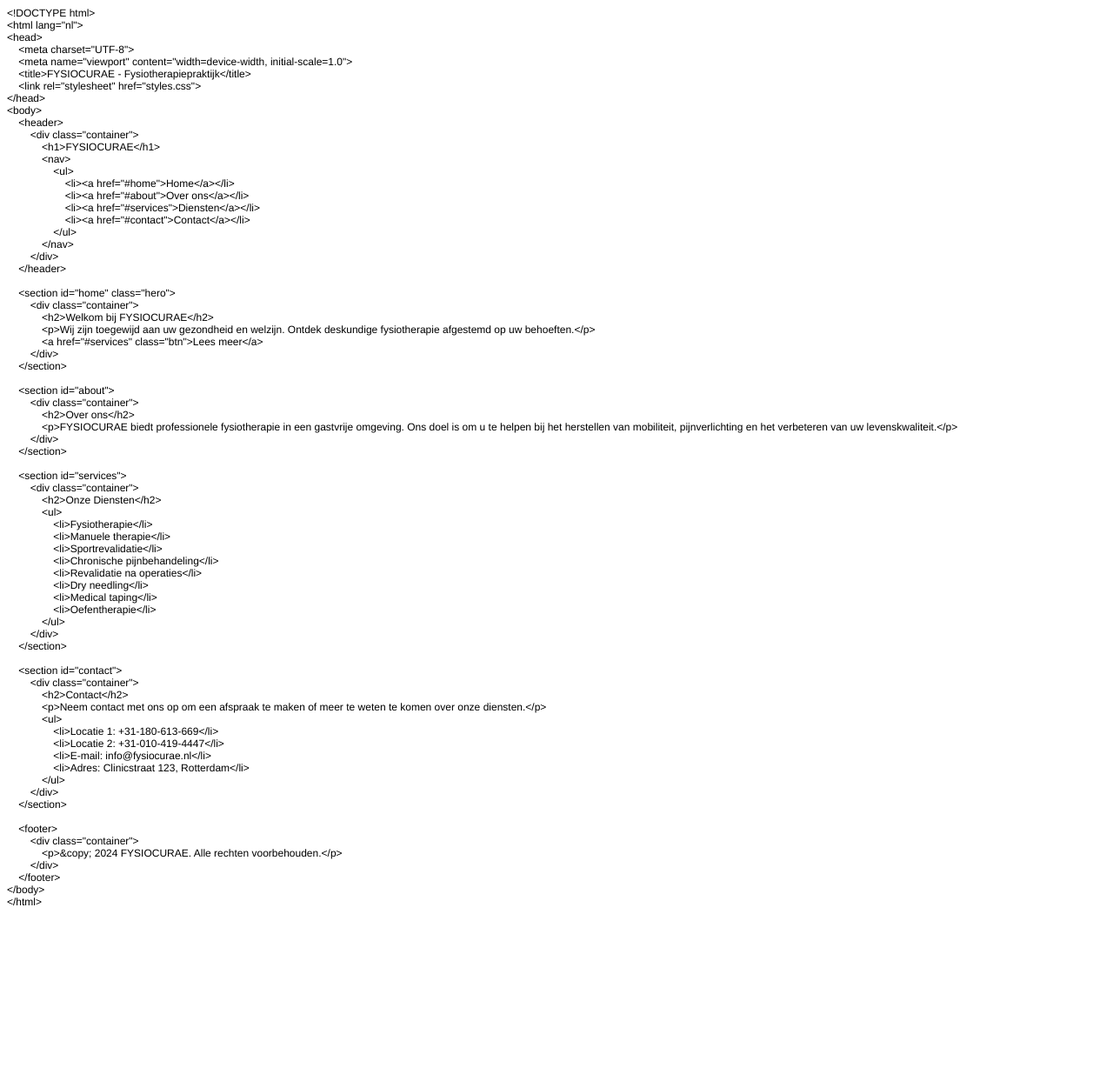
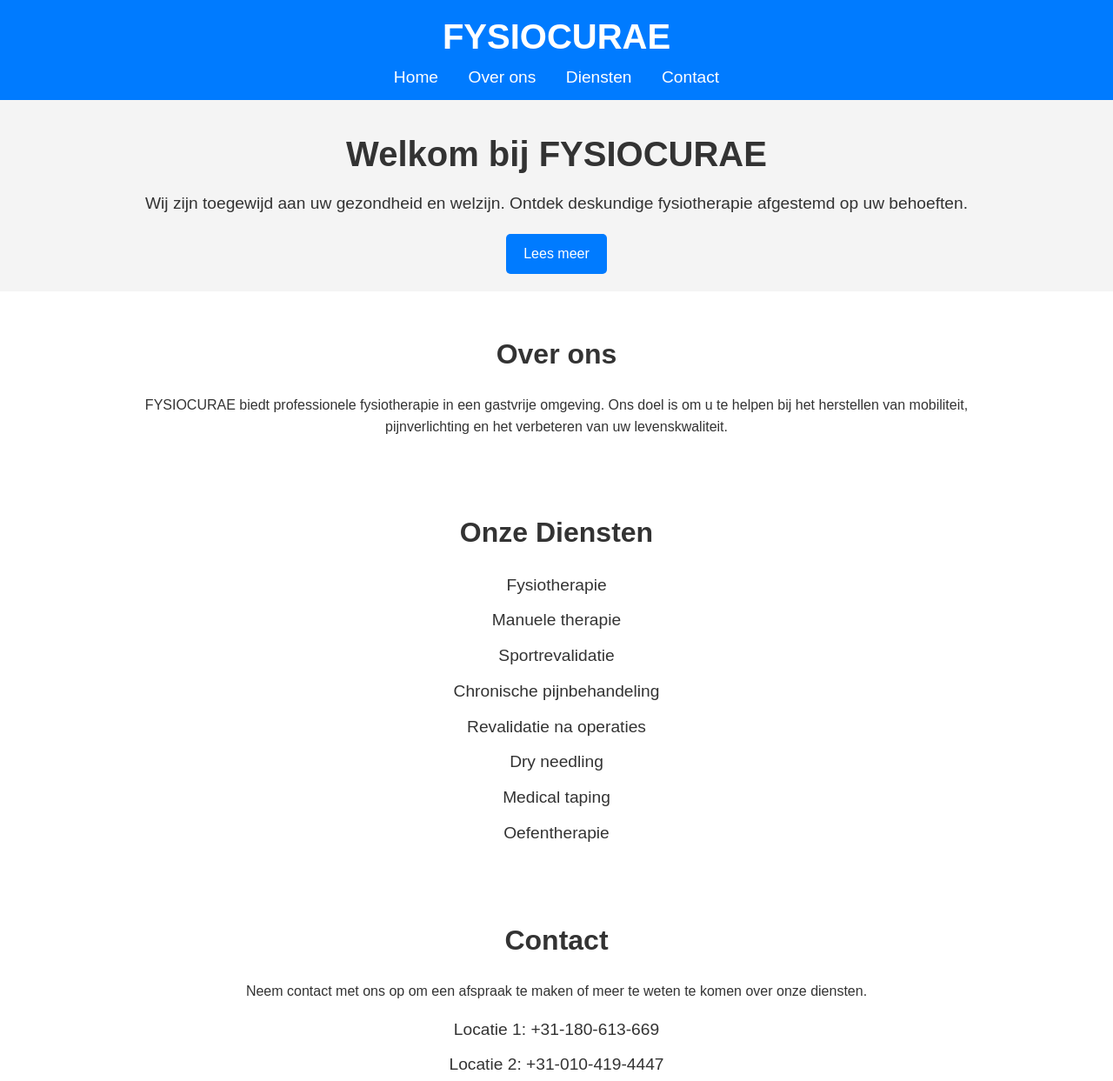
Before and after one commit to ocopuroglu/fysiocurae-website, a plain HTML site: page index.html in a window 1280 px wide. Shown: the top 1243 px of the page at 87% size. Before the commit the page ends 1052 px from the top, so only its background shows below. Drawn offline with Linux system fonts and the light colour scheme.

Commit message:
Update index.html

```diff
--- a/index.html
+++ b/index.html
@@ -1,90 +1,74 @@
-<!DOCTYPE html PUBLIC "-//W3C//DTD HTML 4.01//EN" "http://www.w3.org/TR/html4/strict.dtd">
-<html>
+<!DOCTYPE html>
+<html lang="nl">
 <head>
-  <meta http-equiv="Content-Type" content="text/html; charset=utf-8">
-  <meta http-equiv="Content-Style-Type" content="text/css">
-  <title></title>
-  <meta name="Generator" content="Cocoa HTML Writer">
-  <meta name="CocoaVersion" content="2575.3">
-  <style type="text/css">
-    p.p1 {margin: 0.0px 0.0px 0.0px 0.0px; font: 12.0px Helvetica}
-    p.p2 {margin: 0.0px 0.0px 0.0px 0.0px; font: 12.0px Helvetica; min-height: 14.0px}
-  </style>
+    <meta charset="UTF-8">
+    <meta name="viewport" content="width=device-width, initial-scale=1.0">
+    <title>FYSIOCURAE - Fysiotherapiepraktijk</title>
+    <link rel="stylesheet" href="styles.css">
 </head>
 <body>
-<p class="p1">&lt;!DOCTYPE html&gt;</p>
-<p class="p1">&lt;html lang="nl"&gt;</p>
-<p class="p1">&lt;head&gt;</p>
-<p class="p1"><span class="Apple-converted-space">    </span>&lt;meta charset="UTF-8"&gt;</p>
-<p class="p1"><span class="Apple-converted-space">    </span>&lt;meta name="viewport" content="width=device-width, initial-scale=1.0"&gt;</p>
-<p class="p1"><span class="Apple-converted-space">    </span>&lt;title&gt;FYSIOCURAE - Fysiotherapiepraktijk&lt;/title&gt;</p>
-<p class="p1"><span class="Apple-converted-space">    </span>&lt;link rel="stylesheet" href="styles.css"&gt;</p>
-<p class="p1">&lt;/head&gt;</p>
-<p class="p1">&lt;body&gt;</p>
-<p class="p1"><span class="Apple-converted-space">    </span>&lt;header&gt;</p>
-<p class="p1"><span class="Apple-converted-space">        </span>&lt;div class="container"&gt;</p>
-<p class="p1"><span class="Apple-converted-space">            </span>&lt;h1&gt;FYSIOCURAE&lt;/h1&gt;</p>
-<p class="p1"><span class="Apple-converted-space">            </span>&lt;nav&gt;</p>
-<p class="p1"><span class="Apple-converted-space">                </span>&lt;ul&gt;</p>
-<p class="p1"><span class="Apple-converted-space">                    </span>&lt;li&gt;&lt;a href="#home"&gt;Home&lt;/a&gt;&lt;/li&gt;</p>
-<p class="p1"><span class="Apple-converted-space">                    </span>&lt;li&gt;&lt;a href="#about"&gt;Over ons&lt;/a&gt;&lt;/li&gt;</p>
-<p class="p1"><span class="Apple-converted-space">                    </span>&lt;li&gt;&lt;a href="#services"&gt;Diensten&lt;/a&gt;&lt;/li&gt;</p>
-<p class="p1"><span class="Apple-converted-space">                    </span>&lt;li&gt;&lt;a href="#contact"&gt;Contact&lt;/a&gt;&lt;/li&gt;</p>
-<p class="p1"><span class="Apple-converted-space">                </span>&lt;/ul&gt;</p>
-<p class="p1"><span class="Apple-converted-space">            </span>&lt;/nav&gt;</p>
-<p class="p1"><span class="Apple-converted-space">        </span>&lt;/div&gt;</p>
-<p class="p1"><span class="Apple-converted-space">    </span>&lt;/header&gt;</p>
-<p class="p2"><br></p>
-<p class="p1"><span class="Apple-converted-space">    </span>&lt;section id="home" class="hero"&gt;</p>
-<p class="p1"><span class="Apple-converted-space">        </span>&lt;div class="container"&gt;</p>
-<p class="p1"><span class="Apple-converted-space">            </span>&lt;h2&gt;Welkom bij FYSIOCURAE&lt;/h2&gt;</p>
-<p class="p1"><span class="Apple-converted-space">            </span>&lt;p&gt;Wij zijn toegewijd aan uw gezondheid en welzijn. Ontdek deskundige fysiotherapie afgestemd op uw behoeften.&lt;/p&gt;</p>
-<p class="p1"><span class="Apple-converted-space">            </span>&lt;a href="#services" class="btn"&gt;Lees meer&lt;/a&gt;</p>
-<p class="p1"><span class="Apple-converted-space">        </span>&lt;/div&gt;</p>
-<p class="p1"><span class="Apple-converted-space">    </span>&lt;/section&gt;</p>
-<p class="p2"><br></p>
-<p class="p1"><span class="Apple-converted-space">    </span>&lt;section id="about"&gt;</p>
-<p class="p1"><span class="Apple-converted-space">        </span>&lt;div class="container"&gt;</p>
-<p class="p1"><span class="Apple-converted-space">            </span>&lt;h2&gt;Over ons&lt;/h2&gt;</p>
-<p class="p1"><span class="Apple-converted-space">            </span>&lt;p&gt;FYSIOCURAE biedt professionele fysiotherapie in een gastvrije omgeving. Ons doel is om u te helpen bij het herstellen van mobiliteit, pijnverlichting en het verbeteren van uw levenskwaliteit.&lt;/p&gt;</p>
-<p class="p1"><span class="Apple-converted-space">        </span>&lt;/div&gt;</p>
-<p class="p1"><span class="Apple-converted-space">    </span>&lt;/section&gt;</p>
-<p class="p2"><br></p>
-<p class="p1"><span class="Apple-converted-space">    </span>&lt;section id="services"&gt;</p>
-<p class="p1"><span class="Apple-converted-space">        </span>&lt;div class="container"&gt;</p>
-<p class="p1"><span class="Apple-converted-space">            </span>&lt;h2&gt;Onze Diensten&lt;/h2&gt;</p>
-<p class="p1"><span class="Apple-converted-space">            </span>&lt;ul&gt;</p>
-<p class="p1"><span class="Apple-converted-space">                </span>&lt;li&gt;Fysiotherapie&lt;/li&gt;</p>
-<p class="p1"><span class="Apple-converted-space">                </span>&lt;li&gt;Manuele therapie&lt;/li&gt;</p>
-<p class="p1"><span class="Apple-converted-space">                </span>&lt;li&gt;Sportrevalidatie&lt;/li&gt;</p>
-<p class="p1"><span class="Apple-converted-space">                </span>&lt;li&gt;Chronische pijnbehandeling&lt;/li&gt;</p>
-<p class="p1"><span class="Apple-converted-space">                </span>&lt;li&gt;Revalidatie na operaties&lt;/li&gt;</p>
-<p class="p1"><span class="Apple-converted-space">                </span>&lt;li&gt;Dry needling&lt;/li&gt;</p>
-<p class="p1"><span class="Apple-converted-space">                </span>&lt;li&gt;Medical taping&lt;/li&gt;</p>
-<p class="p1"><span class="Apple-converted-space">                </span>&lt;li&gt;Oefentherapie&lt;/li&gt;</p>
-<p class="p1"><span class="Apple-converted-space">            </span>&lt;/ul&gt;</p>
-<p class="p1"><span class="Apple-converted-space">        </span>&lt;/div&gt;</p>
-<p class="p1"><span class="Apple-converted-space">    </span>&lt;/section&gt;</p>
-<p class="p2"><br></p>
-<p class="p1"><span class="Apple-converted-space">    </span>&lt;section id="contact"&gt;</p>
-<p class="p1"><span class="Apple-converted-space">        </span>&lt;div class="container"&gt;</p>
-<p class="p1"><span class="Apple-converted-space">            </span>&lt;h2&gt;Contact&lt;/h2&gt;</p>
-<p class="p1"><span class="Apple-converted-space">            </span>&lt;p&gt;Neem contact met ons op om een afspraak te maken of meer te weten te komen over onze diensten.&lt;/p&gt;</p>
-<p class="p1"><span class="Apple-converted-space">            </span>&lt;ul&gt;</p>
-<p class="p1"><span class="Apple-converted-space">                </span>&lt;li&gt;Locatie 1: +31-180-613-669&lt;/li&gt;</p>
-<p class="p1"><span class="Apple-converted-space">                </span>&lt;li&gt;Locatie 2: +31-010-419-4447&lt;/li&gt;</p>
-<p class="p1"><span class="Apple-converted-space">                </span>&lt;li&gt;E-mail: info@fysiocurae.nl&lt;/li&gt;</p>
-<p class="p1"><span class="Apple-converted-space">                </span>&lt;li&gt;Adres: Clinicstraat 123, Rotterdam&lt;/li&gt;</p>
-<p class="p1"><span class="Apple-converted-space">            </span>&lt;/ul&gt;</p>
-<p class="p1"><span class="Apple-converted-space">        </span>&lt;/div&gt;</p>
-<p class="p1"><span class="Apple-converted-space">    </span>&lt;/section&gt;</p>
-<p class="p2"><br></p>
-<p class="p1"><span class="Apple-converted-space">    </span>&lt;footer&gt;</p>
-<p class="p1"><span class="Apple-converted-space">        </span>&lt;div class="container"&gt;</p>
-<p class="p1"><span class="Apple-converted-space">            </span>&lt;p&gt;&amp;copy; 2024 FYSIOCURAE. Alle rechten voorbehouden.&lt;/p&gt;</p>
-<p class="p1"><span class="Apple-converted-space">        </span>&lt;/div&gt;</p>
-<p class="p1"><span class="Apple-converted-space">    </span>&lt;/footer&gt;</p>
-<p class="p1">&lt;/body&gt;</p>
-<p class="p1">&lt;/html&gt;</p>
+    <header>
+        <div class="container">
+            <h1>FYSIOCURAE</h1>
+            <nav>
+                <ul>
+                    <li><a href="#home">Home</a></li>
+                    <li><a href="#about">Over ons</a></li>
+                    <li><a href="#services">Diensten</a></li>
+                    <li><a href="#contact">Contact</a></li>
+                </ul>
+            </nav>
+        </div>
+    </header>
+
+    <section id="home" class="hero">
+        <div class="container">
+            <h2>Welkom bij FYSIOCURAE</h2>
+            <p>Wij zijn toegewijd aan uw gezondheid en welzijn. Ontdek deskundige fysiotherapie afgestemd op uw behoeften.</p>
+            <a href="#services" class="btn">Lees meer</a>
+        </div>
+    </section>
+
+    <section id="about">
+        <div class="container">
+            <h2>Over ons</h2>
+            <p>FYSIOCURAE biedt professionele fysiotherapie in een gastvrije omgeving. Ons doel is om u te helpen bij het herstellen van mobiliteit, pijnverlichting en het verbeteren van uw levenskwaliteit.</p>
+        </div>
+    </section>
+
+    <section id="services">
+        <div class="container">
+            <h2>Onze Diensten</h2>
+            <ul>
+                <li>Fysiotherapie</li>
+                <li>Manuele therapie</li>
+                <li>Sportrevalidatie</li>
+                <li>Chronische pijnbehandeling</li>
+                <li>Revalidatie na operaties</li>
+                <li>Dry needling</li>
+                <li>Medical taping</li>
+                <li>Oefentherapie</li>
+            </ul>
+        </div>
+    </section>
+
+    <section id="contact">
+        <div class="container">
+            <h2>Contact</h2>
+            <p>Neem contact met ons op om een afspraak te maken of meer te weten te komen over onze diensten.</p>
+            <ul>
+                <li>Locatie 1: +31-180-613-669</li>
+                <li>Locatie 2: +31-010-419-4447</li>
+                <li>E-mail: info@fysiocurae.nl</li>
+                <li>Adres: Clinicstraat 123, Rotterdam</li>
+            </ul>
+        </div>
+    </section>
+
+    <footer>
+        <div class="container">
+            <p>&copy; 2024 FYSIOCURAE. Alle rechten voorbehouden.</p>
+        </div>
+    </footer>
 </body>
 </html>
```
